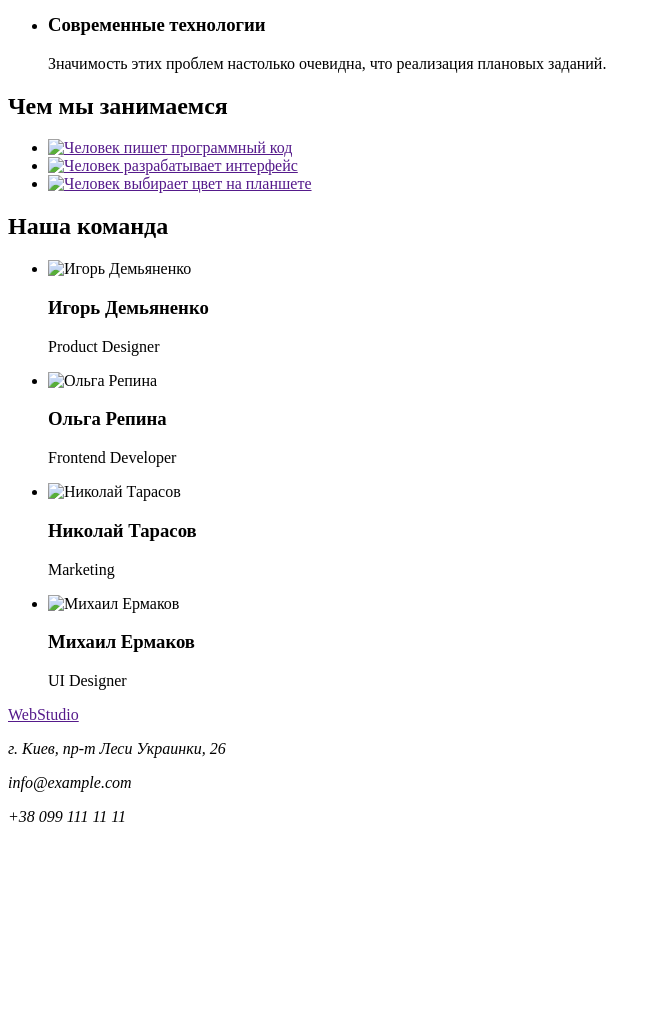
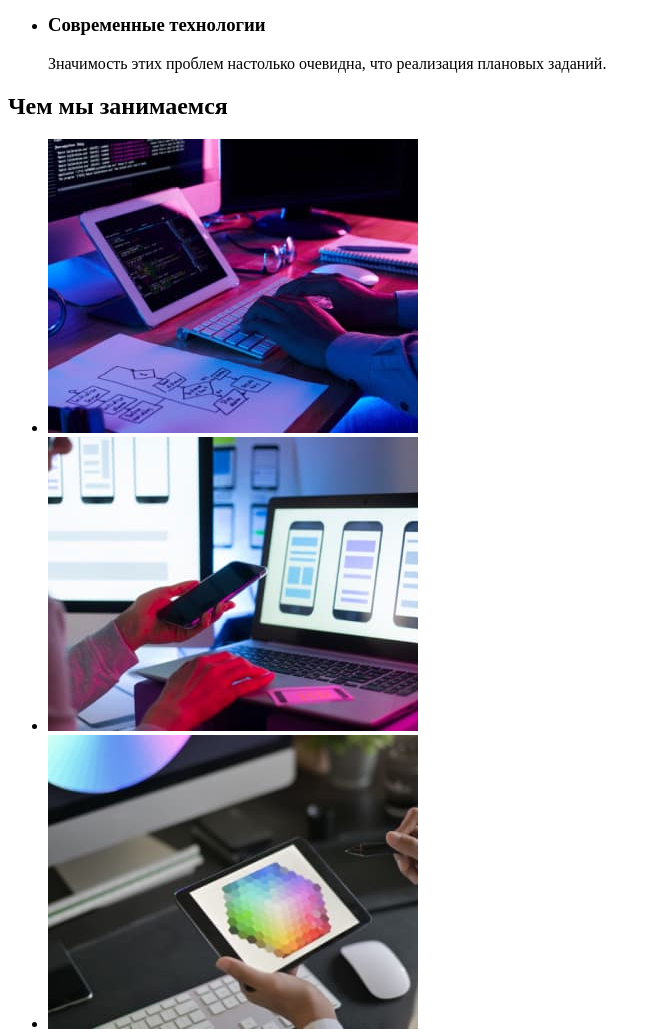
Before and after one commit to vovkis13/goit-markup-hw-01, a plain HTML site: page index.html in a window 1280 px wide. Shown: the part 500-1535 px from the top of the page, without its empty margins (0-656 px from the left). Before the commit the page ends 1342 px from the top, so only its background shows below. Drawn offline with Linux system fonts and the light colour scheme.

Commit message:
Add images

```diff
--- a/index.html
+++ b/index.html
@@ -1,10 +1,9 @@
 <!DOCTYPE html>
 <html lang="ru">
-
   <head>
-    <meta charset="UTF-8">
-    <meta http-equiv="X-UA-Compatible" content="IE=edge">
-    <meta name="viewport" content="width=device-width, initial-scale=1.0">
+    <meta charset="UTF-8" />
+    <meta http-equiv="X-UA-Compatible" content="IE=edge" />
+    <meta name="viewport" content="width=device-width, initial-scale=1.0" />
     <title>Document</title>
   </head>
 
@@ -45,11 +44,16 @@
           </li>
           <li>
             <h3>Пунктуальность</h3>
-                    <p>Задача организации, в особенности же рамки и место обучения кадров влечет за собой./p>
+            <p>
+              Задача организации, в особенности же рамки и место обучения кадров влечет за собой./p>
+            </p>
           </li>
+
           <li>
             <h3>Планирование</h3>
-                    <p>Равным образом консультация с широким активом в значительной степени обуславливает.</p>
+            <p>
+              Равным образом консультация с широким активом в значительной степени обуславливает.
+            </p>
           </li>
           <li>
             <h3>Современные технологии</h3>
@@ -63,17 +67,32 @@
         <ul>
           <li>
             <a href="">
-                        <img src="./images/sphere1" alt="Человек пишет программный код" width="370" height="294">
+              <img
+                src="./images/sphere1.jpg"
+                alt="Человек пишет программный код"
+                width="370"
+                height="294"
+              />
             </a>
           </li>
           <li>
             <a href="">
-                        <img src="./images/sphere2" alt="Человек разрабатывает интерфейс" width="370" height="294">
+              <img
+                src="./images/sphere2.jpg"
+                alt="Человек разрабатывает интерфейс"
+                width="370"
+                height="294"
+              />
             </a>
           </li>
           <li>
             <a href="">
-                        <img src="./images/sphere3" alt="Человек выбирает цвет на планшете" width="370" height="294">
+              <img
+                src="./images/sphere3.jpg"
+                alt="Человек выбирает цвет на планшете"
+                width="370"
+                height="294"
+              />
             </a>
           </li>
         </ul>
@@ -83,22 +102,22 @@
         <h2>Наша команда</h2>
         <ul>
           <li>
-                    <img src="" alt="Игорь Демьяненко" width="270" height="260">
+            <img src="./images/team1.jpg" alt="Игорь Демьяненко" width="270" height="260" />
             <h3>Игорь Демьяненко</h3>
             <p>Product Designer</p>
           </li>
           <li>
-                    <img src="" alt="Ольга Репина" width="270" height="260">
+            <img src="./images/team2.jpg" alt="Ольга Репина" width="270" height="260" />
             <h3>Ольга Репина</h3>
             <p>Frontend Developer</p>
           </li>
           <li>
-                    <img src="" alt="Николай Тарасов" width="270" height="260">
+            <img src="./images/team3.jpg" alt="Николай Тарасов" width="270" height="260" />
             <h3>Николай Тарасов</h3>
             <p>Marketing</p>
           </li>
           <li>
-                    <img src="" alt="Михаил Ермаков" width="270" height="260">
+            <img src="./images/team4.jpg" alt="Михаил Ермаков" width="270" height="260" />
             <h3>Михаил Ермаков</h3>
             <p>UI Designer</p>
           </li>
@@ -113,8 +132,6 @@
         <p>info@example.com</p>
         <p>+38 099 111 11 11</p>
       </address>
-
     </footer>
   </body>
-
 </html>
```
Also changed, not shown: .prettierrc.json (added), images/sphere1.jpg (added), images/sphere2.jpg (added), images/sphere3.jpg (added), images/team1.jpg (added), images/team2.jpg (added), images/team3.jpg (added), images/team4.jpg (added). Lines whose indentation alone changed are shown as unchanged.
